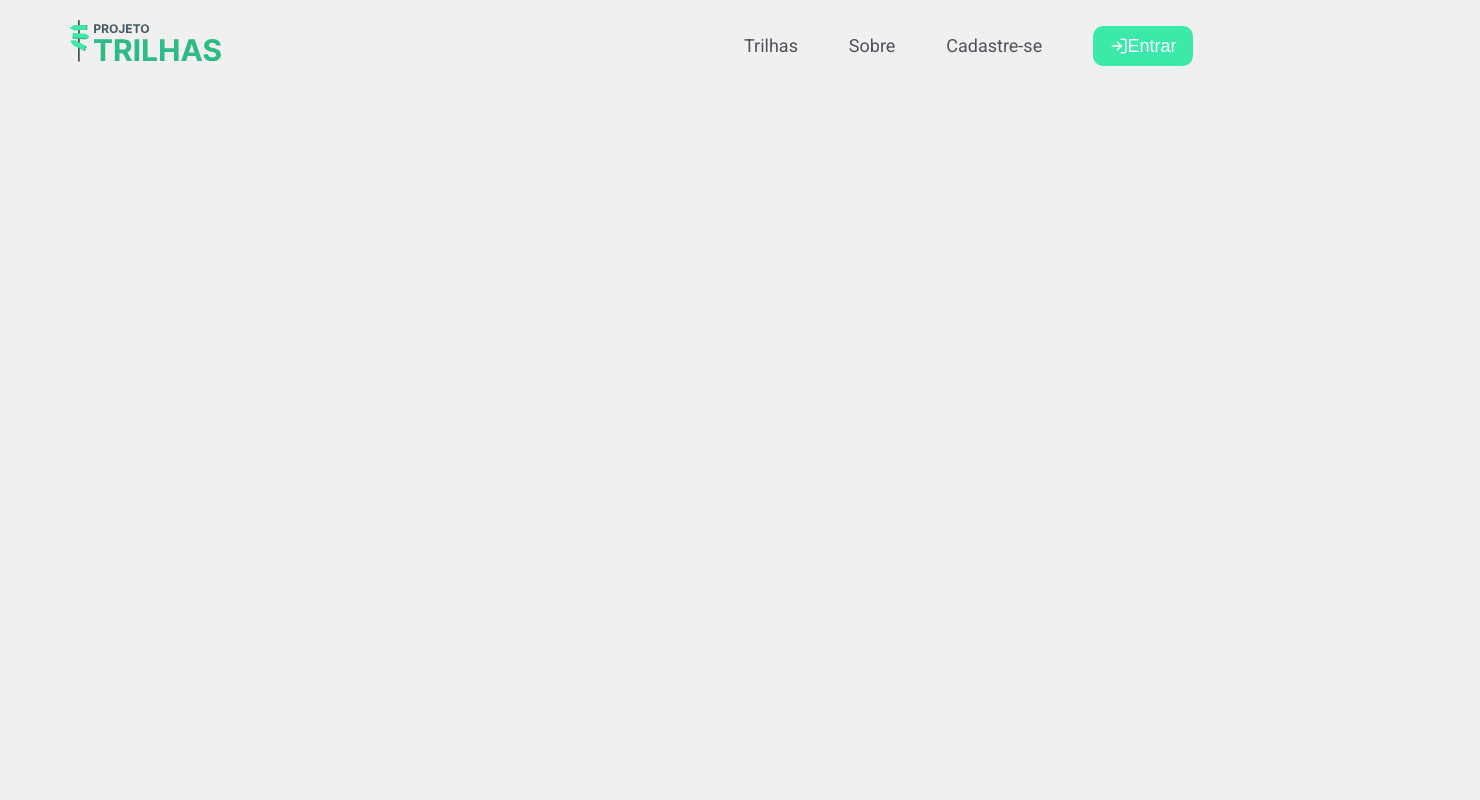
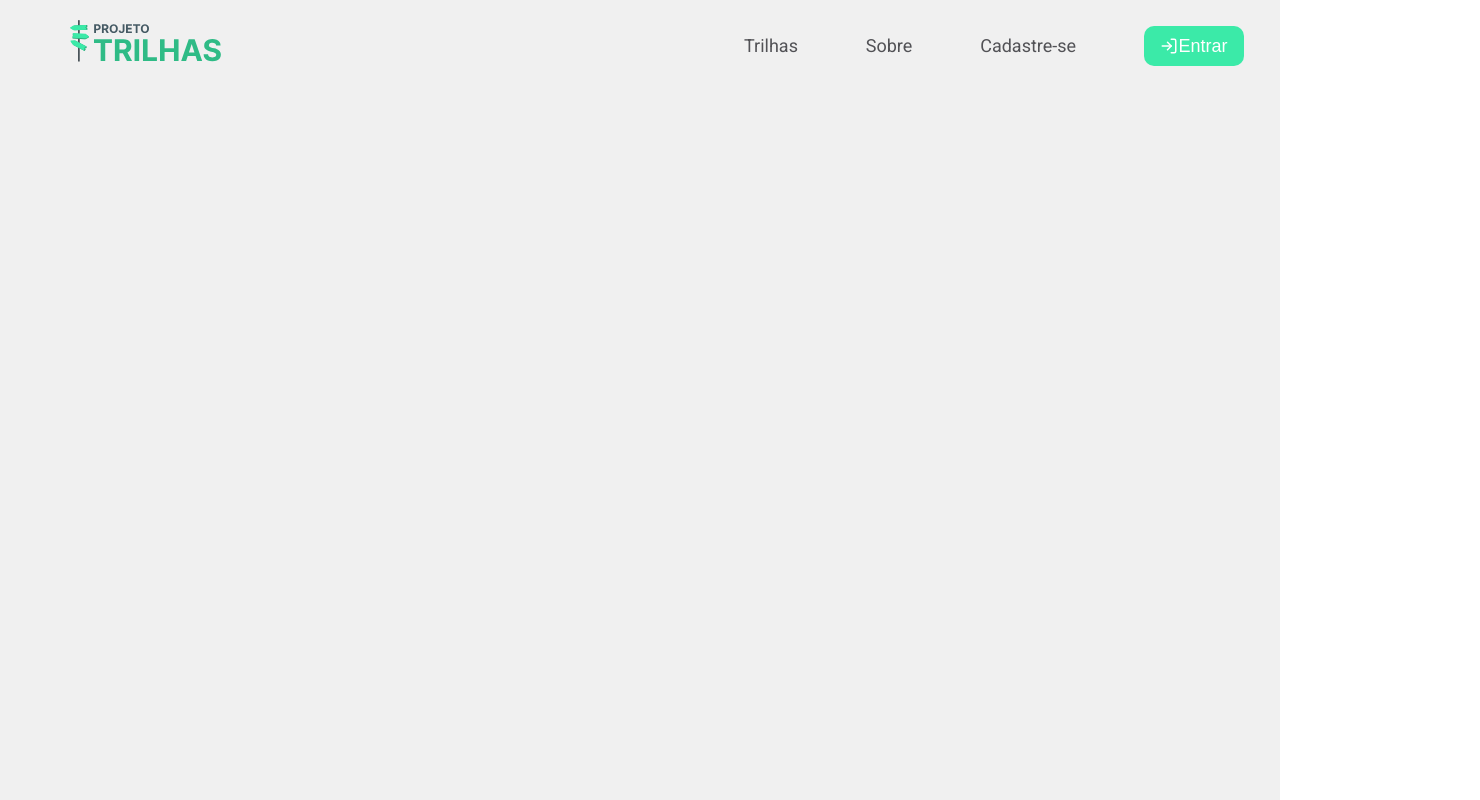
Before and after one commit to SrEmanuel/trailsProject, a React (Create React App) app in the folder frontend/: page / in a window 1280 px wide. Shown: the whole page, 1480 px wide, since content can reach past the window. Built offline with nearby package versions, Linux system fonts and the light colour scheme.

Commit message:
update: added menu styles

```diff
--- a/frontend/src/components/SideNav/styles.scss
+++ b/frontend/src/components/SideNav/styles.scss
@@ -1,11 +1,28 @@
 .hamburguer{
     display: none;
+    z-index:2;
 
     @media(max-width:720px){
         display: flex;
     }
 }
 
-.side-nav{
+.menu{
+    display: flex;
+    flex-direction: column;
+    align-items:center;
+    justify-content:center;
 
+    width: 200px;
+    height: 100vh;
+    right: -200px;
+    top: 0;
+    bottom: 0;
+    position: absolute;
+    background: var(--white);
+    transition: 0.3s;
 }
+
+.active{
+    right: 0;
+}
```
